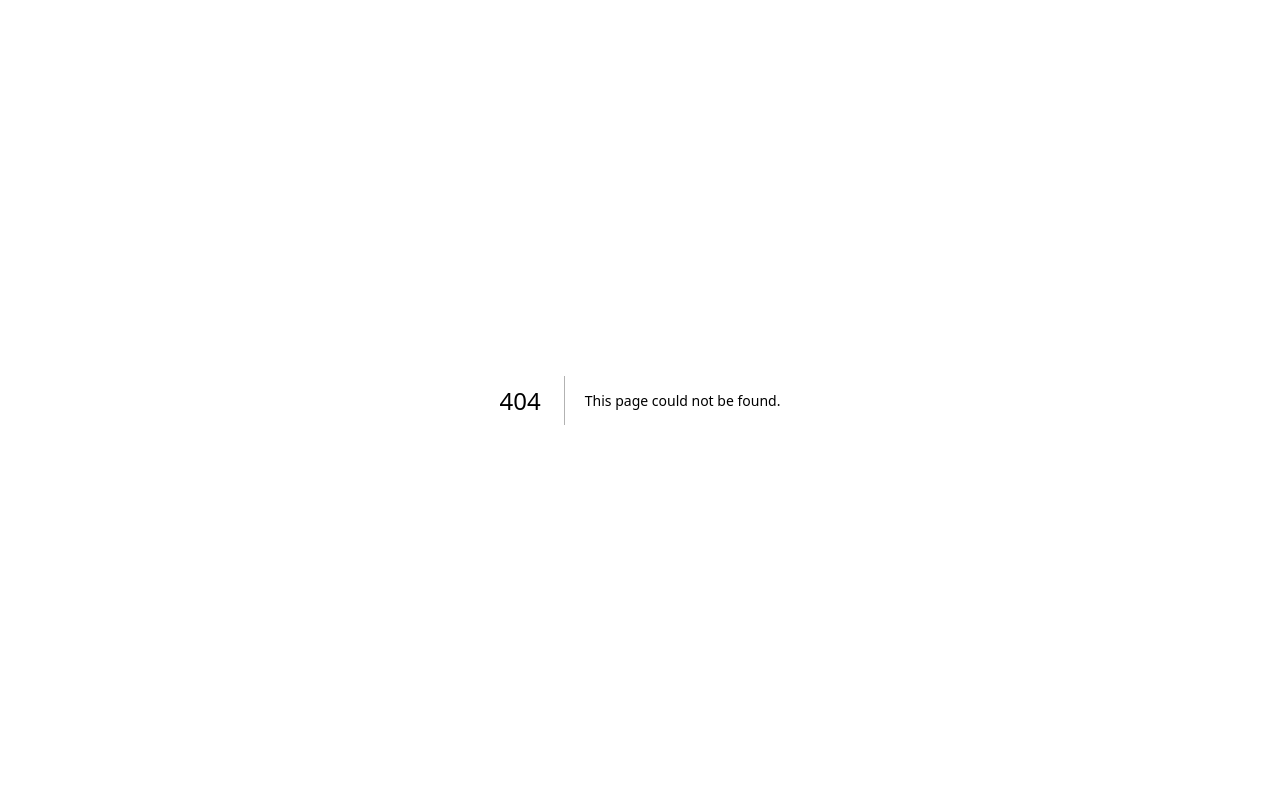
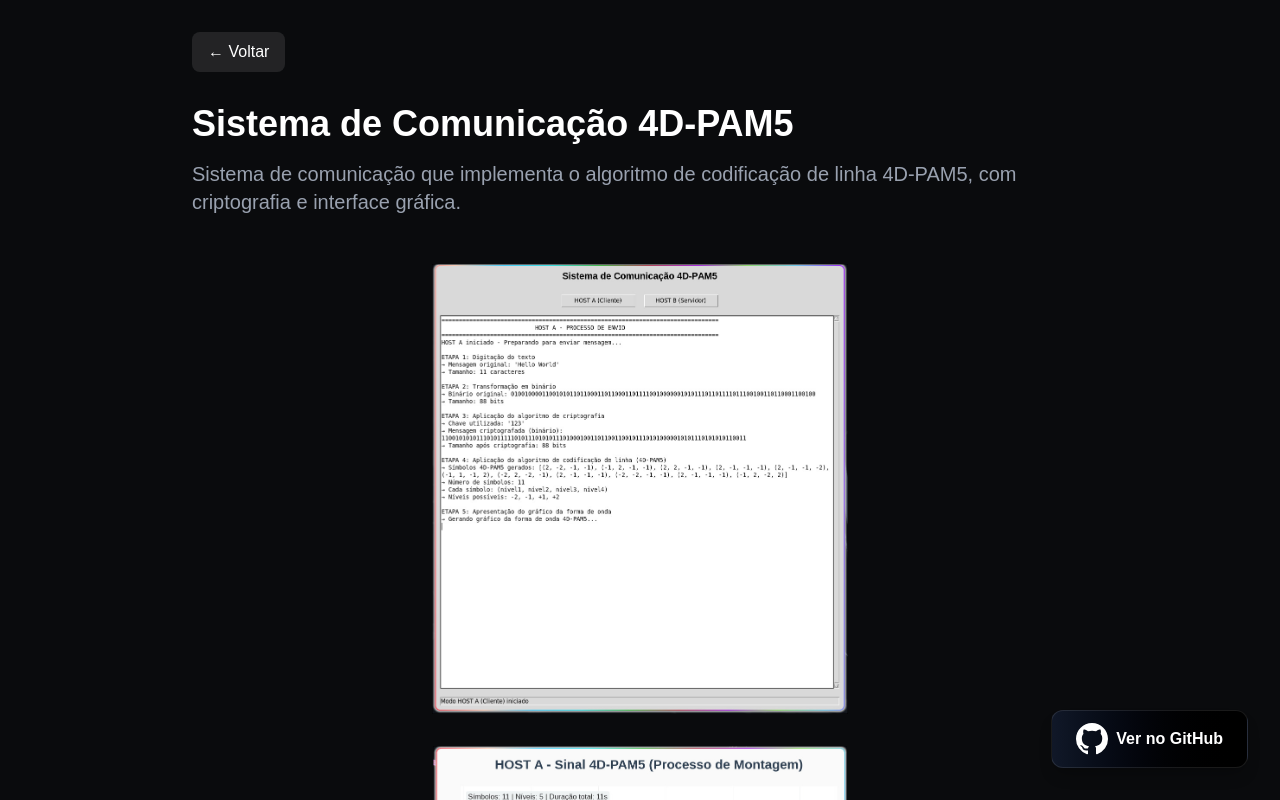
Before and after one commit to MateusSilva00/landingpage, a Next.js app: page /projects/pam5 in a window 1280 px wide. Before the commit this address had no page. Shown: the top 800 px of the page. Built offline with nearby package versions, Linux system fonts and the light colour scheme.

Commit message:
feat: add 4DPAM5 project

```diff
--- a/src/app/page.tsx
+++ b/src/app/page.tsx
@@ -11,6 +11,12 @@ export default function Home() {
 
   const projects = {
     pt: [
+      {
+        title: "Sistema de Comunicação 4D-PAM5",
+        description: "Sistema de comunicação que implementa o algoritmo de codificação de linha 4D-PAM5, com criptografia e interface gráfica.",
+        tech: "Python, Tkinter, Matplotlib, NumPy",
+        result: "Sistema completo de comunicação com visualização em tempo real."
+      },
       {
         title: "Dashboard de Sistema Operacional",
         description: "Dashboard interativo para monitoramento de recursos do sistema operacional Linux.",
@@ -37,6 +43,12 @@ export default function Home() {
       }
     ],
     en: [
+      {
+        title: "4D-PAM5 Communication System",
+        description: "Communication system implementing the 4D-PAM5 line coding algorithm, with encryption and graphical interface.",
+        tech: "Python, Tkinter, Matplotlib, NumPy",
+        result: "Complete communication system with real-time visualization."
+      },
       {
         title: "Operating System Dashboard",
         description: "Interactive dashboard for monitoring Linux operating system resources.",
@@ -234,9 +246,10 @@ export default function Home() {
           <div className="grid gap-6 md:grid-cols-2">
             {(language === 'pt' ? projects.pt : projects.en).map((proj) => (
               <Link
-                key={proj.title}
                 href={
-                  proj.title === "Dashboard de Sistema Operacional" || proj.title === "Operating System Dashboard"
+                  proj.title === "Sistema de Comunicação 4D-PAM5" || proj.title === "4D-PAM5 Communication System"
+                    ? '/projects/pam5'
+                    : proj.title === "Dashboard de Sistema Operacional" || proj.title === "Operating System Dashboard"
                     ? '/projects/os-dashboard'
                     : proj.title === "Espelho Inteligente" || proj.title === "Smart Mirror"
                     ? '/projects/smart-mirror'
@@ -244,6 +257,7 @@ export default function Home() {
                     ? '/projects/checkai'
                     : '#'
                 }
+                key={proj.title}
               >
                 <div className={`p-6 ${isDarkMode ? 'bg-white/5' : 'bg-white/70'} rounded-2xl border ${isDarkMode ? 'border-white/10' : 'border-slate-200'} hover:border-blue-500/50 transition cursor-pointer`}>
                   <h3 className="text-xl font-semibold mb-2">{proj.title}</h3>
--- /dev/null
+++ b/src/app/projects/pam5/page.tsx
@@ -0,0 +1,86 @@
+'use client'
+import { useThemeLanguage } from '@/contexts/ThemeLanguageContext';
+import { translations } from '@/translations';
+import Image from 'next/image';
+import Link from 'next/link';
+
+export default function PAM5Page() {
+  const { isDarkMode, language } = useThemeLanguage()
+  const t = translations[language].pam5;
+
+  const images = [
+    { src: "/pam5/interface.jpeg", alt: "Main Interface" },
+    { src: "/pam5/generate_graph.jpeg", alt: "4D-PAM5 Waveform" }
+  ];
+
+  return (
+    <div className={`min-h-screen ${isDarkMode ? 'bg-[#0a0b0d] text-white' : 'bg-slate-50 text-slate-900'} relative p-8`}>
+      <div className="max-w-4xl mx-auto space-y-12">
+        <Link href="/" className={`inline-block mb-8 px-4 py-2 rounded-lg ${isDarkMode ? 'bg-white/10' : 'bg-black/10'} hover:bg-blue-500/20 transition`}>
+          {t.back}
+        </Link>
+
+        <header className="space-y-4">
+          <h1 className="text-4xl font-bold">{t.title}</h1>
+          <p className="text-xl text-gray-400">{t.description}</p>
+        </header>
+
+        <div className="grid grid-cols-1 gap-8">
+          {images.map((img, i) => (
+            <div key={i} className="relative w-full flex justify-center">
+              <Image
+                src={img.src}
+                alt={img.alt}
+                width={800}
+                height={450}
+                className="rounded-xl object-contain"
+                style={{ maxHeight: '450px' }}
+              />
+            </div>
+          ))}
+        </div>
+
+        <section className={`p-6 rounded-xl ${isDarkMode ? 'bg-white/5' : 'bg-white/70'}`}>
+          <h2 className="text-2xl font-semibold mb-4">{t.features}</h2>
+          <ul className="space-y-3 list-disc list-inside">
+            {t.mainFeatures.map((feature, i) => (
+              <li key={i}>{feature}</li>
+            ))}
+          </ul>
+        </section>
+
+        <section className={`p-6 rounded-xl ${isDarkMode ? 'bg-white/5' : 'bg-white/70'}`}>
+          <h2 className="text-2xl font-semibold mb-4">{t.howToRun}</h2>
+          <ul className="space-y-3 list-disc list-inside">
+            {t.executionSteps.map((step, i) => (
+              <li key={i}>{step}</li>
+            ))}
+          </ul>
+        </section>
+
+        <section className={`p-6 rounded-xl ${isDarkMode ? 'bg-white/5' : 'bg-white/70'}`}>
+          <h2 className="text-2xl font-semibold mb-4">{t.structure}</h2>
+          <ul className="list-disc list-inside space-y-2">
+            <li>gui/app.py: Aplicação GUI principal</li>
+            <li>client.py, server.py: Lógica de comunicação</li>
+            <li>encoder.py, decoder.py: Codificação/decodificação 4D-PAM5</li>
+            <li>crypto.py: Utilitários de criptografia</li>
+            <li>waveform.py: Plotagem de forma de onda</li>
+            <li>ascii_utils.py: Conversão ASCII/binário</li>
+          </ul>
+        </section>
+
+        <Link
+          href="https://github.com/MateusSilva00/4d_pam5_project"
+          target="_blank"
+          className="fixed bottom-8 right-8 flex items-center gap-2 px-6 py-3 bg-gradient-to-r from-gray-900 to-black text-white rounded-xl hover:scale-105 transition-all shadow-lg shadow-black/20 border border-white/10"
+        >
+          <svg height="32" viewBox="0 0 16 16" version="1.1" width="32">
+            <path fill="white" d="M8 0c4.42 0 8 3.58 8 8a8.013 8.013 0 0 1-5.45 7.59c-.4.08-.55-.17-.55-.38 0-.27.01-1.13.01-2.2 0-.75-.25-1.23-.54-1.48 1.78-.2 3.65-.88 3.65-3.95 0-.88-.31-1.59-.82-2.15.08-.2.36-1.02-.08-2.12 0 0-.67-.22-2.2.82-.64-.18-1.32-.27-2-.27-.68 0-1.36.09-2 .27-1.53-1.03-2.2-.82-2.2-.82-.44 1.1-.16 1.92-.08 2.12-.51.56-.82 1.28-.82 2.15 0 3.06 1.86 3.75 3.64 3.95-.23.2-.44.55-.51 1.07-.46.21-1.61.55-2.33-.66-.15-.24-.6-.83-1.23-.82-.67.01-.27.38.01.53.34.19.73.9.82 1.13.16.45.68 1.31 2.69.94 0 .67.01 1.3.01 1.49 0 .21-.15.45-.55.38A7.995 7.995 0 0 1 0 8c0-4.42 3.58-8 8-8Z"></path>
+          </svg>
+          <span className="font-semibold">{t.github}</span>
+        </Link>
+      </div>
+    </div>
+  );
+}
--- a/src/translations/index.ts
+++ b/src/translations/index.ts
@@ -71,6 +71,34 @@ export const translations = {
                 "Tkinter para interface gráfica",
                 "Matplotlib para visualizações",
                 "Sistema de arquivos /proc do Linux"
+            ]
+        },
+        pam5: {
+            back: "← Voltar",
+            title: "Sistema de Comunicação 4D-PAM5",
+            description: "Sistema de comunicação que implementa o algoritmo de codificação de linha 4D-PAM5, com criptografia e interface gráfica.",
+            features: "Funcionalidades",
+            howToRun: "Como Executar",
+            structure: "Estrutura do Projeto",
+            mainFeatures: [
+                "Simulação de Cliente e Servidor (Host A e Host B)",
+                "Criptografia e descriptografia de mensagens",
+                "Codificação e decodificação de linha 4D-PAM5",
+                "Visualização de forma de onda para envio e recebimento",
+                "Interface gráfica com Tkinter"
+            ],
+            tech: [
+                "Python 3.8+",
+                "Tkinter para interface gráfica",
+                "Matplotlib para visualização",
+                "Numpy para processamento"
+            ],
+            github: "Ver no GitHub",
+            executionSteps: [
+                "Clique em 'HOST B (Servidor)' para iniciar o servidor",
+                "Clique em 'HOST A (Cliente)' para enviar uma mensagem",
+                "Digite sua mensagem e chave de criptografia",
+                "O processo e formas de onda serão exibidos em ambos os lados"
             ]
         }
     },
@@ -147,6 +175,34 @@ export const translations = {
                 "Matplotlib for visualizations",
                 "Linux /proc filesystem"
             ]
+        },
+        pam5: {
+            back: "← Back",
+            title: "4D-PAM5 Communication System",
+            description: "Communication system implementing the 4D-PAM5 line coding algorithm, with encryption and graphical interface.",
+            features: "Features",
+            howToRun: "How to Run",
+            structure: "Project Structure",
+            mainFeatures: [
+                "Client and Server simulation (Host A and Host B)",
+                "Message encryption and decryption",
+                "4D-PAM5 line coding and decoding",
+                "Waveform visualization for both sending and receiving",
+                "Graphical interface using Tkinter"
+            ],
+            tech: [
+                "Python 3.8+",
+                "Tkinter for GUI",
+                "Matplotlib for visualization",
+                "Numpy for processing"
+            ],
+            github: "View on GitHub",
+            executionSteps: [
+                "Click 'HOST B (Server)' to start the server",
+                "Click 'HOST A (Client)' to send a message",
+                "Enter your message and encryption key",
+                "The process and waveforms will be shown on both sides"
+            ]
         }
     }
 }
```
Also changed, not shown: public/pam5/generate_graph.jpeg (added), public/pam5/interface.jpeg (added).
